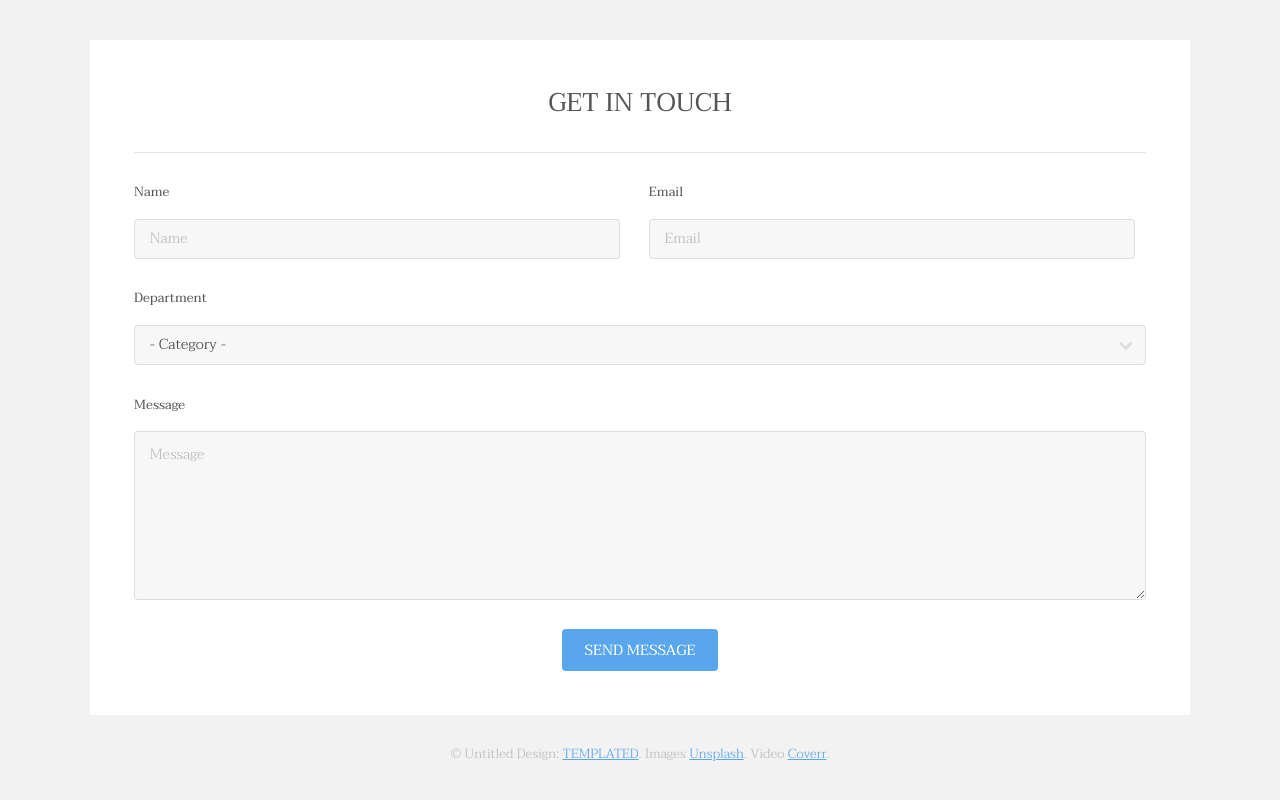
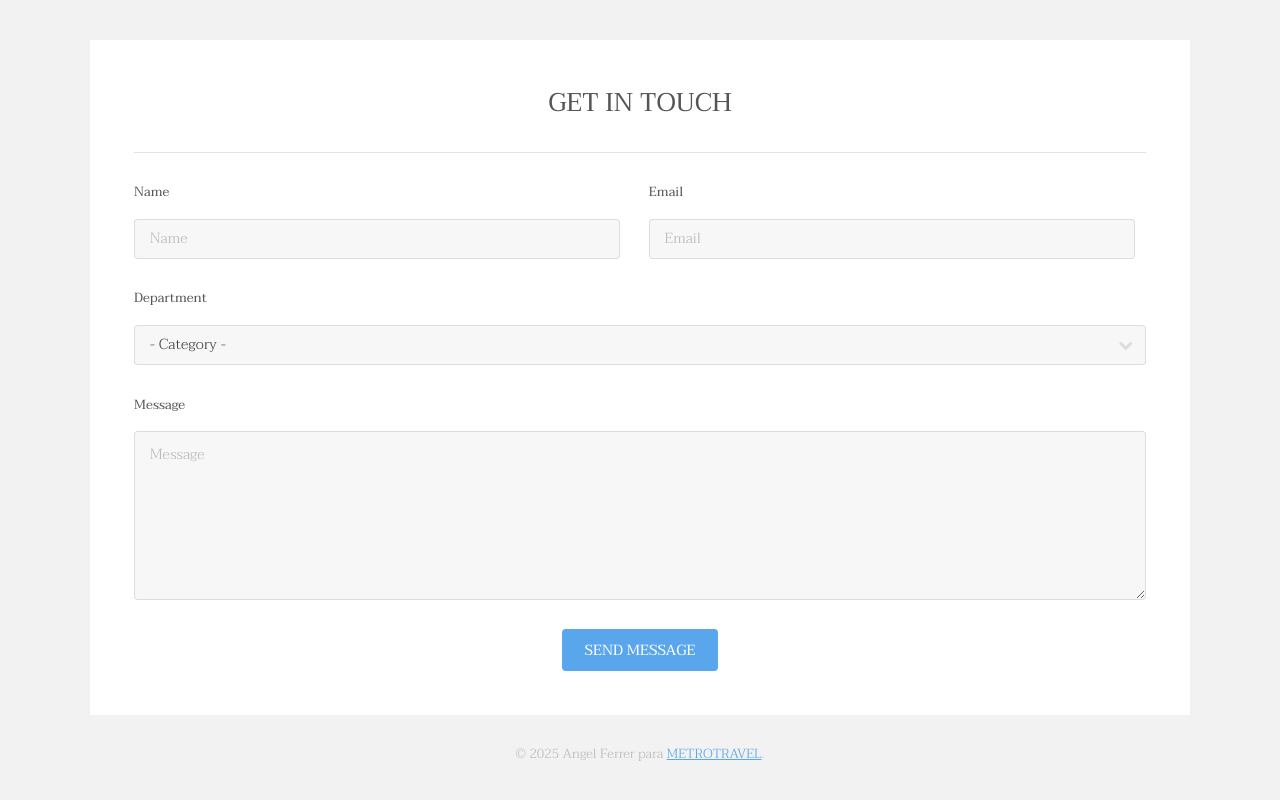
Before and after one commit to Angelfc96/04_REP_METROPOLITA, a plain HTML site: page index.html in a window 1280 px wide. Shown: the part 3231-4031 px from the top of the page. Drawn offline with Linux system fonts and the light colour scheme.

Commit message:
cambios en el pie de página por Angel

```diff
--- a/index.html
+++ b/index.html
@@ -194,7 +194,7 @@
 						</div>
 					</section>
 					<div class="copyright">
-						&copy; Untitled Design: <a href="https://templated.co/">TEMPLATED</a>. Images <a href="https://unsplash.com/">Unsplash</a>. Video <a href="http://coverr.co/">Coverr</a>.
+						&copy; 2025 Angel Ferrer para <a href="https://metro.travel/">METROTRAVEL</a>.
 					</div>
 				</div>
 			</footer>
```
